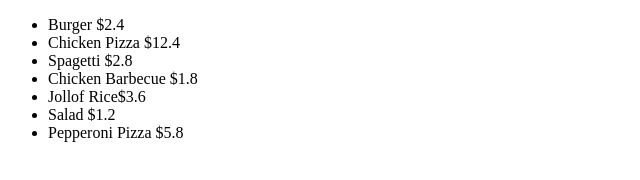
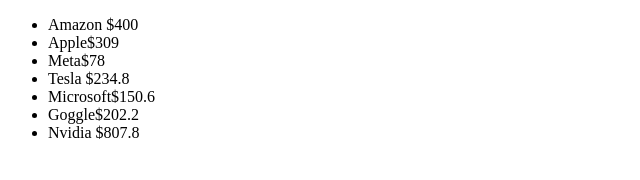
Before and after one commit to dejisnow/ticker-tape, a plain HTML site: page index.html in a window 1280 px wide. Shown: the whole page, without its empty margins (0-640 px from the left). Drawn offline with Linux system fonts and the light colour scheme.

Commit message:
Update index.html

```diff
--- a/index.html
+++ b/index.html
@@ -1,4 +1,3 @@
-
 <!DOCTYPE html>
 <html>
     <head>
@@ -13,14 +12,14 @@
 
             <div class="price__list">
        <ul>
-        <li>Burger <span>$2.4</span></li>
-     <li>Chicken Pizza <span>$12.4</span></li>
-      <li>Spagetti <span>$2.8</span></li>
-      <li>Chicken Barbecue <span>$1.8</span></li>
+        <li>Amazon <span>$400</span></li>
+     <li>Apple<span>$309</span></li>
+      <li>Meta<span>$78</span></li>
+      <li>Tesla <span>$234.8</span></li>
 
-      <li>Jollof Rice<span>$3.6</span></li>
-      <li>Salad <span>$1.2</span></li>
-      <li>Pepperoni Pizza <span>$5.8</span></li>
+      <li>Microsoft<span>$150.6</span></li>
+      <li>Goggle<span>$202.2</span></li>
+      <li>Nvidia <span>$807.8</span></li>
             </ul>
         </div>
 
```
